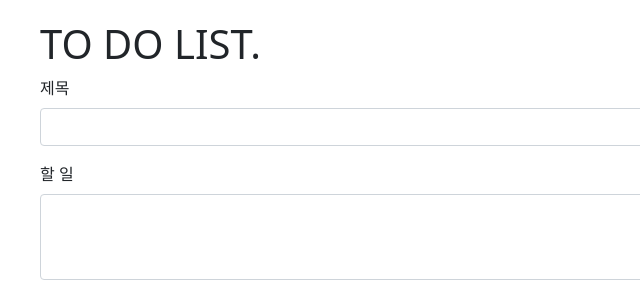
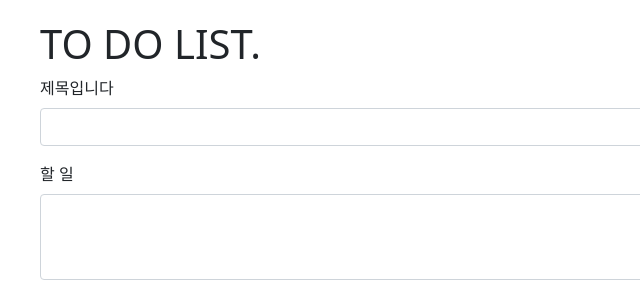
Before and after one commit to richardpark-nsuslab/todolist, a plain HTML site: page todoList_1ver/index.html in a window 1280 px wide. Shown: the top 282 px of the page, 0-640 px from the left. Drawn offline with nearby package versions, Linux system fonts and the light colour scheme.

Commit message:
오랜만에 깃 만져봄

```diff
--- a/todoList_1ver/index.html
+++ b/todoList_1ver/index.html
@@ -13,7 +13,7 @@
 
         <form action="">
             <div class="mb-3">
-                <label for="exampleFormControlInput1" class="form-label">제목</label>
+                <label for="exampleFormControlInput1" class="form-label">제목입니다</label>
                 <input type="text" class="form-control" id="todoTitle">
             </div>
             <div class="mb-3">
```
